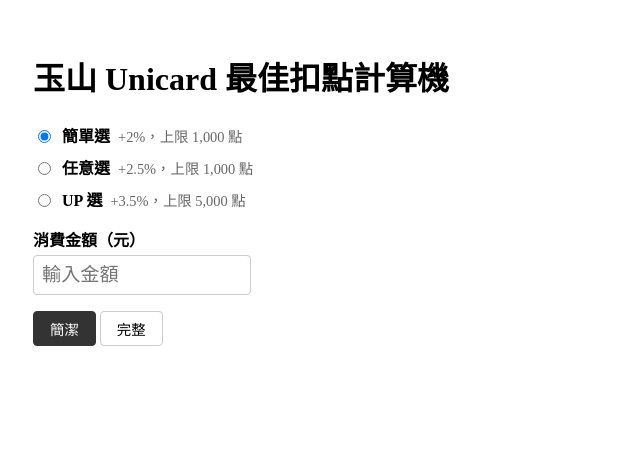
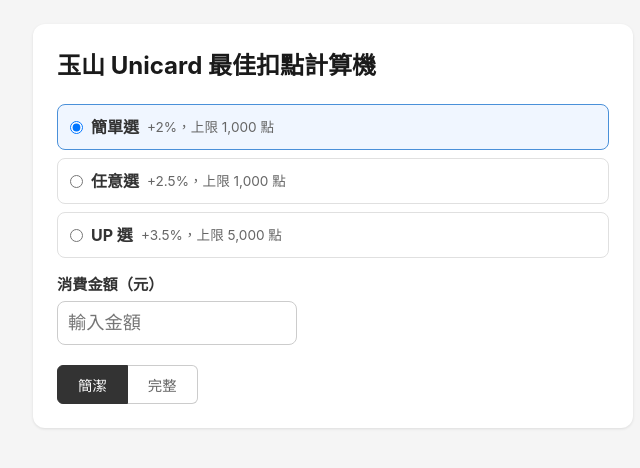
Before and after one commit to victorloo/esun-unicard-e-point-calculator, a React (Vite) app: page / in a window 1280 px wide. Shown: the top 468 px of the page, without its empty margins (307-947 px from the left). Built offline with nearby package versions, Linux system fonts and the light colour scheme.

Commit message:
Commit 6: 樣式與 RWD
- 全域 reset 與基底字型（index.css）
- 行動優先排版：手機滿版，桌面卡片式外觀
- 方案選擇加邊框與選中高亮，觸控區域加大
- 輸入框 focus 樣式、表格響應式字型與間距
- ModeToggle 改為連體按鈕組

```diff
--- a/src/App.module.css
+++ b/src/App.module.css
@@ -1,9 +1,27 @@
 .app {
   max-width: 600px;
   margin: 0 auto;
-  padding: 24px;
+  padding: 16px;
+  background: white;
+  min-height: 100vh;
 }
 
 .title {
-  margin-bottom: 24px;
+  font-size: 1.25em;
+  margin-bottom: 20px;
+  color: #1a1a1a;
 }
+
+@media (min-width: 480px) {
+  .app {
+    padding: 24px;
+    min-height: auto;
+    margin-top: 24px;
+    border-radius: 12px;
+    box-shadow: 0 1px 3px rgba(0, 0, 0, 0.1);
+  }
+
+  .title {
+    font-size: 1.5em;
+  }
+}
--- a/src/components/AmountInput.module.css
+++ b/src/components/AmountInput.module.css
@@ -7,12 +7,20 @@
   flex-direction: column;
   gap: 4px;
   font-weight: bold;
+  font-size: 0.95em;
 }
 
 .input {
-  padding: 8px;
+  padding: 10px;
   font-size: 1.2em;
   border: 1px solid #ccc;
-  border-radius: 4px;
-  width: 200px;
+  border-radius: 8px;
+  width: 100%;
+  max-width: 240px;
 }
+
+.input:focus {
+  outline: none;
+  border-color: #4a90d9;
+  box-shadow: 0 0 0 2px rgba(74, 144, 217, 0.2);
+}
--- a/src/components/ModeToggle.module.css
+++ b/src/components/ModeToggle.module.css
@@ -1,16 +1,25 @@
 .container {
   display: flex;
-  gap: 4px;
-  margin-top: 16px;
+  gap: 0;
+  margin-top: 20px;
 }
 
 .button {
-  padding: 6px 16px;
+  padding: 8px 20px;
   border: 1px solid #ccc;
   background: white;
   cursor: pointer;
-  border-radius: 4px;
   font-size: 0.9em;
+  color: #666;
+}
+
+.button:first-child {
+  border-radius: 6px 0 0 6px;
+}
+
+.button:last-child {
+  border-radius: 0 6px 6px 0;
+  border-left: none;
 }
 
 .active {
@@ -18,3 +27,7 @@
   color: white;
   border-color: #333;
 }
+
+.active+.button {
+  border-left: none;
+}
--- a/src/components/PlanSelector.module.css
+++ b/src/components/PlanSelector.module.css
@@ -9,6 +9,18 @@
   align-items: center;
   gap: 8px;
   cursor: pointer;
+  padding: 10px 12px;
+  border: 1px solid #e0e0e0;
+  border-radius: 8px;
+}
+
+.option:active {
+  background-color: #f5f5f5;
+}
+
+.option:has(input:checked) {
+  border-color: #4a90d9;
+  background-color: #f0f6ff;
 }
 
 .label {
@@ -17,5 +29,5 @@
 
 .description {
   color: #666;
-  font-size: 0.9em;
+  font-size: 0.85em;
 }
--- a/src/components/ResultTable.module.css
+++ b/src/components/ResultTable.module.css
@@ -1,19 +1,23 @@
 .table {
   width: 100%;
   border-collapse: collapse;
-  margin-top: 24px;
+  margin-top: 16px;
+  font-size: 0.9em;
 }
 
 .table th,
 .table td {
-  padding: 8px 12px;
+  padding: 8px 6px;
   text-align: right;
   border-bottom: 1px solid #eee;
+  white-space: nowrap;
 }
 
 .table th {
   font-weight: bold;
   border-bottom: 2px solid #ccc;
+  color: #666;
+  font-size: 0.85em;
 }
 
 .table td:first-child,
@@ -36,6 +40,21 @@
   border: none;
   color: #666;
   cursor: pointer;
-  font-size: 0.9em;
+  font-size: 0.85em;
   text-decoration: underline;
 }
+
+@media (min-width: 480px) {
+  .table {
+    font-size: 1em;
+  }
+
+  .table th,
+  .table td {
+    padding: 10px 12px;
+  }
+
+  .table th {
+    font-size: 0.9em;
+  }
+}
--- a/src/index.css
+++ b/src/index.css
@@ -0,0 +1,17 @@
+*,
+*::before,
+*::after {
+  box-sizing: border-box;
+  margin: 0;
+  padding: 0;
+}
+
+body {
+  font-family: -apple-system, BlinkMacSystemFont, "Segoe UI", Roboto,
+    "Helvetica Neue", Arial, sans-serif;
+  font-size: 16px;
+  line-height: 1.5;
+  color: #333;
+  background-color: #f5f5f5;
+  -webkit-font-smoothing: antialiased;
+}
```
